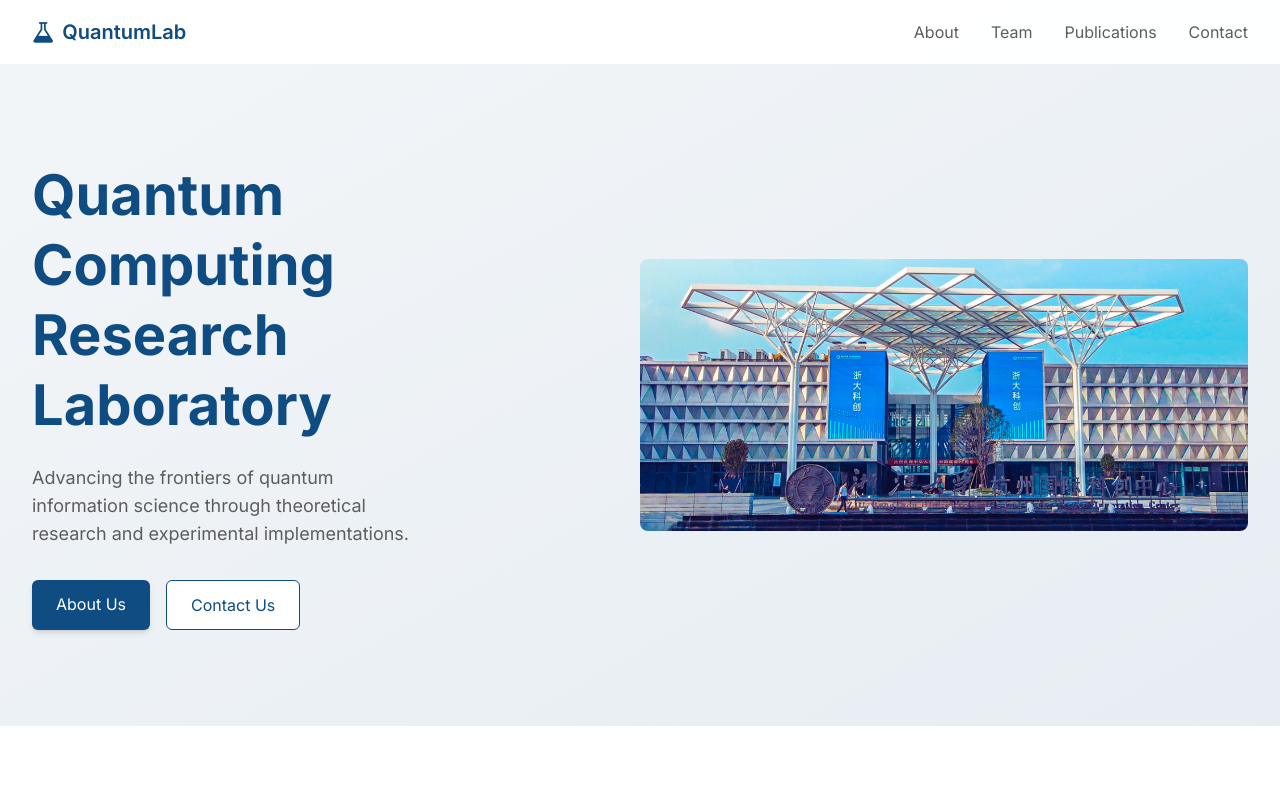
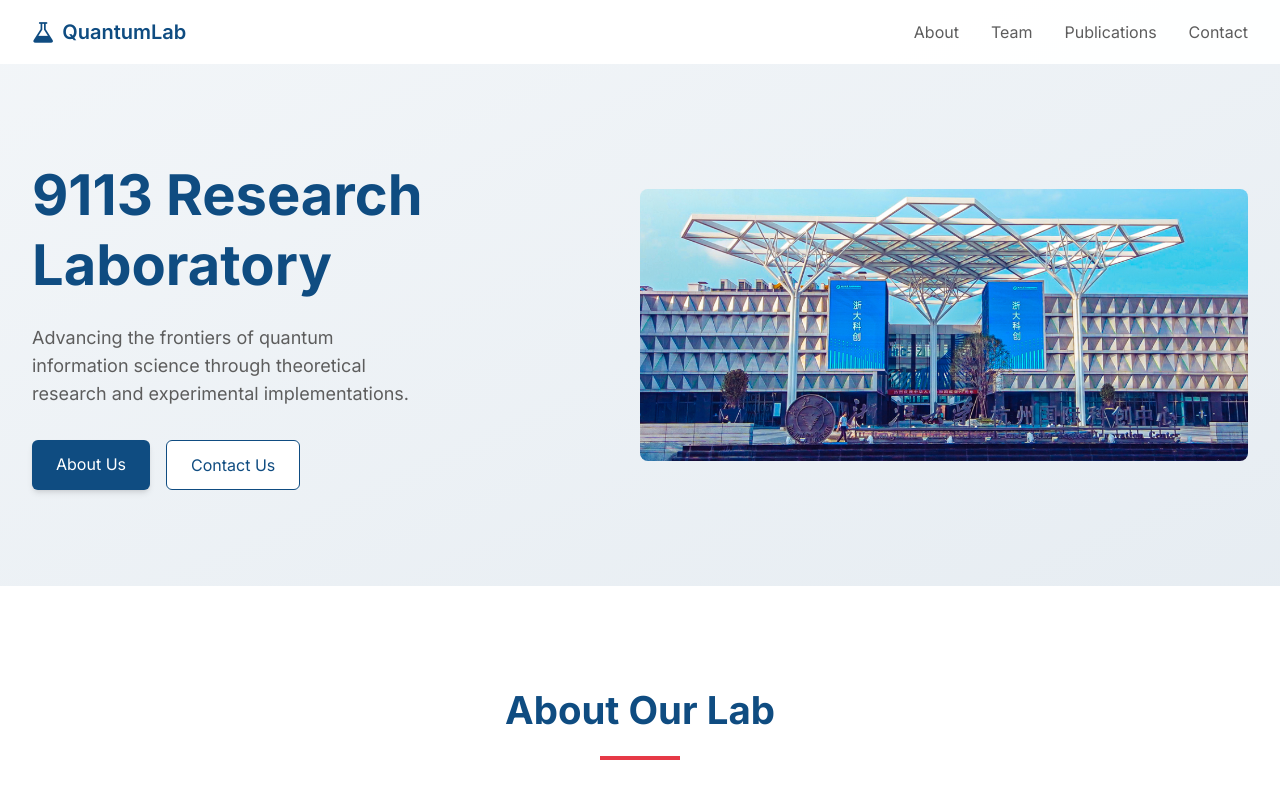
Before and after one commit to yuxinqu/labdemo, a plain HTML site: page index.html in a window 1280 px wide. Shown: the top 800 px of the page. Drawn offline with nearby package versions, Linux system fonts and the light colour scheme.

Commit message:
Update index.html
修改标题

```diff
--- a/index.html
+++ b/index.html
@@ -91,7 +91,7 @@
             <div class="flex flex-col md:flex-row items-center">
                 <div class="md:w-1/2 md:pr-12 mb-10 md:mb-0">
                     <h1 class="text-[clamp(2rem,5vw,3.5rem)] font-bold text-primary leading-tight mb-6">
-                        Quantum Computing Research Laboratory
+                        9113 Research Laboratory
                     </h1>
                     <p class="text-lg text-secondary mb-8 max-w-lg text-balance">
                         Advancing the frontiers of quantum information science through theoretical research and experimental implementations.
```
